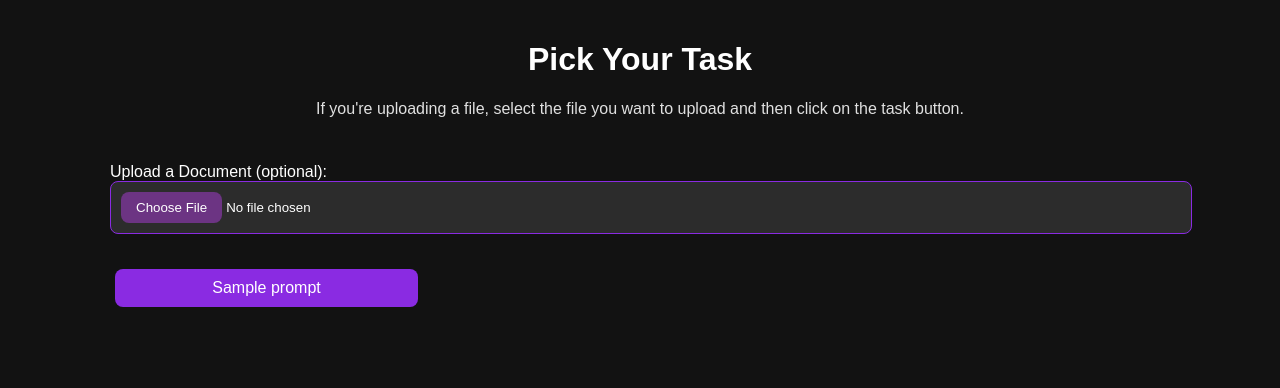
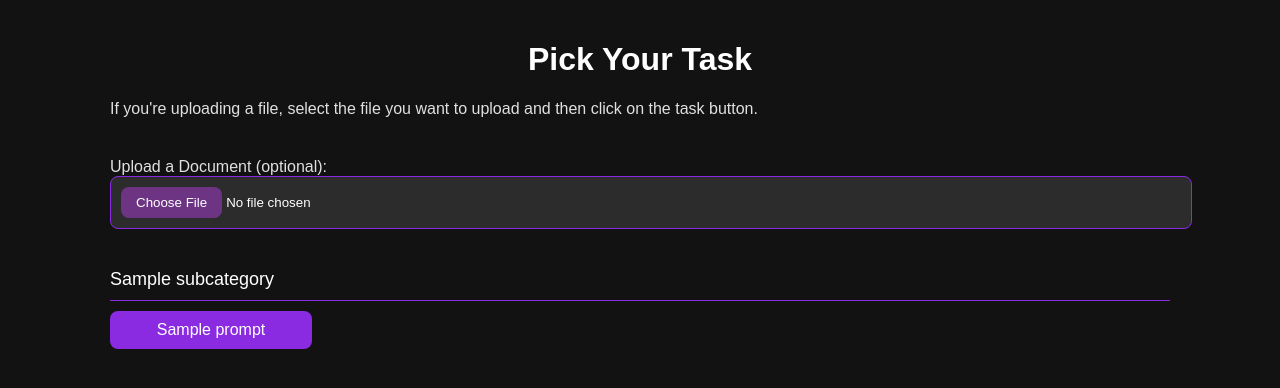
Before and after one commit to Wyzard-AI/les_socialites, a Flask app: template flask_app/templates/prompt_menu.html in a window 1280 px wide. Shown: the top 388 px of the page. Run offline with Flask 3, Linux system fonts and the light colour scheme; the template is opened without the code that fills it: most values are stand-ins (such as "Sample title", 1, 10 or a date in 2020); parts of the project's set-up code (start-up, migrations or seed data) failed here and were passed over; some libraries are stand-ins or nearby versions.

Commit message:
added subcategories in prompt menu and fixed upload doc issue

```diff
--- a/flask_app/app.py
+++ b/flask_app/app.py
@@ -12,7 +12,6 @@ from openai import OpenAI
 from werkzeug.utils import secure_filename
 from docx import Document
 from markdown2 import markdown
-#from urllib.parse import quote
 
 ### FUNCTIONS START ###
 def get_secret(secret_name):
@@ -160,6 +159,9 @@ app.secret_key = get_secret('les-socialites-app-secret-key')
 
 app.permanent_session_lifetime = timedelta(minutes=10)
 
+# Set maximum file size to 16MB
+app.config['MAX_CONTENT_LENGTH'] = 16 * 1024 * 1024
+
 project_id = 'les-socialites-chat-gpt'
 dataset_id = 'prompt_manager'
 table_id = 'prompts'
@@ -176,19 +178,6 @@ openai_client = OpenAI(api_key=openai_api_key)
 def make_session_permanent():
     session.permanent = True
 
-# @app.route('/')
-# def index():
-#     # Fetch categories from BigQuery
-#     query = f"""
-#         SELECT DISTINCT category
-#         FROM `{project_id}.{dataset_id}.{table_id}`
-#         WHERE is_deleted = FALSE
-#     """
-#     query_job = bigquery_client.query(query)
-#     categories = [row.category for row in query_job.result()]
-
-#     return render_template('index.html', categories=categories)
-
 @app.route('/')
 def index():
     categories = ['Sales',
@@ -197,8 +186,8 @@ def index():
                 'Social Media',
                 'Web',
                 'Legal Advisor',
-                'Event Organizer',
-                'Grammar/Translation',
+                'Event Planning',
+                'Spellcheck/Translation',
                 'Multi-Channel Campaign',
                 'HR',
                 'SEO',
@@ -235,26 +224,43 @@ def clear_conversation():
 @app.route('/prompt-menu')
 def prompt_menu():
     category = request.args.get('category')
-    subcategory = request.args.get('subcategory')
 
-    # Fetch distinct subcategories based on the selected category
-    query = f"""
-        SELECT DISTINCT subcategory
-        FROM `{project_id}.{dataset_id}.{table_id}`
-        WHERE is_deleted = FALSE AND category = @category AND subcategory IS NOT NULL
-    """
-    query_config = bigquery.QueryJobConfig(
-        query_parameters=[
-            bigquery.ScalarQueryParameter("category", "STRING", category)
-        ]
-    )
+    if category:
+        # Fetch distinct subcategories and their associated prompts based on the selected category
+        query = f"""
+            SELECT subcategory, prompt, button_name
+            FROM `{project_id}.{dataset_id}.{table_id}`
+            WHERE is_deleted = FALSE AND category = @category
+            ORDER BY subcategory, prompt
+        """
+        query_config = bigquery.QueryJobConfig(
+            query_parameters=[
+                bigquery.ScalarQueryParameter("category", "STRING", category)
+            ]
+        )
+    else:
+        # Fetch all prompts when no category is specified
+        query = f"""
+            SELECT category, subcategory, prompt, button_name
+            FROM `{project_id}.{dataset_id}.{table_id}`
+            WHERE is_deleted = FALSE
+            ORDER BY category, subcategory, prompt
+        """
+        query_config = None  # No query parameters needed for this query
+
     query_job = bigquery_client.query(query, job_config=query_config)
-    subcategories = [row.subcategory for row in query_job.result()]
 
-    prompts = fetch_prompts_from_bigquery(project_id, dataset_id, table_id, category=category, subcategory=subcategory)
+    # Organize prompts by subcategory
+    prompts_by_subcategory = {}
+    for row in query_job.result():
+        if row.subcategory not in prompts_by_subcategory:
+            prompts_by_subcategory[row.subcategory] = []
+        prompts_by_subcategory[row.subcategory].append({
+            'prompt': row.prompt,
+            'button_name': row.button_name
+        })
 
-    return render_template('prompt_menu.html', prompts=prompts, subcategories=subcategories)
-
+    return render_template('prompt_menu.html', category=category, prompts_by_subcategory=prompts_by_subcategory)
 
 @app.route('/manage-prompts')
 def manage_prompts():
@@ -323,14 +329,12 @@ def submit_prompt():
     formatted_response = markdown(response)
 
     # Append the assistant's response to the conversation
-    #conversation.append({"role": "assistant", "content": formatted_response})
     conversation.append({"role": "assistant", "content": formatted_response})
 
     # Store the conversation in the session
     session['conversation'] = conversation
 
     # URL-encode the prompt, response, and category to ensure they are safe for use in a URL
-    #return redirect(f'/thank-you?prompt={prompt}&response={quote(formatted_response)}&category={sanitized_category}')
     return render_template('results.html', prompt=prompt, response=formatted_response, conversation=conversation)
 
 @app.route('/view-prompt', methods=['GET', 'POST'])
@@ -510,8 +514,8 @@ def prompt_categories():
         "Social Media": "❤️",
         "Web": "🌐",
         "Legal Advisor": "⚖️",
-        "Event Organizer": "🎉",
-        "Grammar/Translation": "✍️",
+        "Event Planning": "🎉",
+        "Spellcheck/Translation": "✍️",
         "Multi-Channel Campaign": "💌",
         "HR": "💼",
         "SEO": "🔍",
@@ -605,7 +609,7 @@ def add_categories():
     rows_to_insert = [
         {
             "id": str(uuid.uuid4()),
-            "prompt": "Placeholder",
+            "prompt": None,
             "category": category,
             "subcategory": None,
             "button_name": None,
@@ -672,7 +676,7 @@ def add_subcategories():
     rows_to_insert = [
         {
             "id": str(uuid.uuid4()),
-            "prompt": "placeholder",
+            "prompt": None,
             "category": category,
             "subcategory": subcategory,
             "button_name": None,
--- a/flask_app/templates/prompt_menu.html
+++ b/flask_app/templates/prompt_menu.html
@@ -19,54 +19,61 @@
         }
 
         .container {
-            max-width: 1100px; /* Slightly smaller width for better fit */
+            max-width: 1100px;
             margin: 0 auto;
             padding: 0 20px;
             box-sizing: border-box;
+        }
+
+        .subcategory {
+            font-size: 18px;
+            color: #ffffff;
+            margin-bottom: 10px;
+            padding-top: 20px;
+            padding-bottom: 10px;
+            border-bottom: 1px solid #8a2be2;
+        }
+
+        .prompts-container {
+            display: flex;
+            flex-wrap: wrap;
+            gap: 10px;
+            margin-bottom: 30px;
+            align-items: center;
+        }
+
+        .prompt {
+            background-color: #8a2be2; /* Matte purple background */
+            border: none; /* Remove any border */
+            color: #ffffff; /* White text */
+            cursor: pointer;
+            font-size: 16px;
+            padding: 10px;
+            border-radius: 8px;
+            width: calc(20% - 10px); /* Adjust based on the desired number of prompts per row */
+            text-align: center;
+            transition: background-color 0.3s;
+        }
+
+        .prompt button {
+            background-color: transparent; /* Ensures there's no extra background */
+            color: inherit; /* Inherit white text color */
+            border: none; /* Remove any border */
+            width: 100%; /* Make button fill the entire area */
+            height: 100%; /* Make button fill the entire area */
+            padding: 0; /* Reset padding */
+            margin: 0; /* Reset margin */
+            font-size: inherit; /* Inherit font size */
+        }
+
+        .prompt:hover {
+            background-color: #6C3483; /* Slightly darker purple on hover */
         }
 
         .alert-info {
             background-color: transparent;
             color: #e0e0e0;
             margin-bottom: 40px;
-        }
-
-        .form-control {
-            background-color: #2c2c2c;
-            color: #ffffff;
-            border: 1px solid #8a2be2;
-            border-radius: 8px;
-        }
-
-        .form-control-select {
-            background-color: #2c2c2c;
-            color: #ffffff;
-            border: 1px solid #8a2be2;
-            border-radius: 8px;
-            padding: 10px;
-            width: 100%;
-        }
-
-        .btn-primary, .btn-outline-primary {
-            background-color: #8a2be2;
-            border: none;
-            color: #ffffff;
-            cursor: pointer;
-            font-size: 16px;
-            padding: 10px;
-            border-radius: 8px;
-            width: 100%;
-            text-align: center;
-            transition: background-color 0.3s;
-        }
-
-        .btn-primary:hover, .btn-outline-primary:hover {
-            background-color: #6C3483;
-        }
-
-        .btn-outline-primary {
-            background-color: #8a2be2;
-            border: none;
         }
 
         .file-input {
@@ -89,103 +96,54 @@
             cursor: pointer;
         }
 
-        .card {
-            background-color: #1e1e1e;
-            border: none;
-            color: #e0e0e0;
-            margin-bottom: 20px;
-            border-radius: 8px;
-            box-shadow: 0 0 10px rgba(0, 0, 0, 0.5);
-        }
-
-        .d-flex {
-            display: flex;
-            flex-wrap: wrap;
-            justify-content: space-between;
-            gap: 10px; /* Reduced gap for better fit */
-        }
-
-        .form-container {
-            width: calc(30% - 15px); /* Slightly smaller width for each prompt */
-            margin: 5px;
-        }
-
-        .mb-3 {
-            margin-top: 45px;
-            margin-bottom: 10px;
-        }
-
-        .text-center {
-            text-align: center;
-        }
-
-        .mt-3 {
-            margin-top: 10px;
-        }
-
-        .form-label {
-            color: #ffffff;
-            margin-bottom: 10px;
-        }
-
-        .form-control {
-            font-size: 14px;
-            padding: 12px;
-        }
-
         @media (max-width: 992px) {
-            .form-container {
-                width: calc(50% - 15px); /* Two prompts per row on medium screens */
+            .prompt {
+                width: calc(33.33% - 10px); /* Three prompts per row on medium screens */
             }
         }
 
         @media (max-width: 768px) {
-            .form-container {
-                width: calc(50% - 15px); /* Two prompts per row on smaller screens */
+            .prompt {
+                width: calc(50% - 10px); /* Two prompts per row on smaller screens */
             }
         }
 
         @media (max-width: 480px) {
-            .form-container {
-                width: calc(100% - 15px); /* One prompt per row on extra small screens */
+            .prompt {
+                width: calc(100% - 10px); /* One prompt per row on extra small screens */
             }
         }
     </style>
 </head>
 <body>
-    <div class="container my-5">
-        <h1 class="text-center mb-4">Pick Your Task</h1>
-
-        <!-- Usage Note -->
+    <div class="container">
+        <h1>Pick Your Task</h1>
         <div class="alert alert-info text-center" role="alert">
             If you're uploading a file, select the file you want to upload and then click on the task button.
         </div>
 
-        <!-- Single Upload Document Button -->
-        <form action="/upload-file" method="POST" enctype="multipart/form-data" class="mb-4">
+        <!-- Combined Upload Document and Prompt Selection Form -->
+        <form action="/view-prompt" method="POST" enctype="multipart/form-data">
             <div class="mb-3">
                 <label for="file" class="form-label">Upload a Document (optional):</label>
                 <input type="file" class="file-input" name="file" id="file" accept=".txt,.docx,.pdf">
             </div>
-        </form>
 
-        <div class="d-flex flex-wrap justify-content-center">
-            {% if prompts %}
+            {% for subcategory, prompts in prompts_by_subcategory.items() %}
+                <div class="subcategory">
+                    {{ subcategory }}
+                </div>
+                <div class="prompts-container">
                     {% for prompt in prompts %}
-                    <div class="form-container">
-                        <form action="/view-prompt" method="POST" class="m-2">
                         <input type="hidden" name="prompt" value="{{ prompt.prompt }}">
-                            <input type="hidden" name="category" value="{{ request.args.get('category') }}">
-                            <button type="submit" class="btn btn-outline-primary">
+                        <input type="hidden" name="category" value="{{ category }}">
+                        <button type="submit" class="prompt">
                             {{ prompt.button_name if prompt.button_name else prompt.prompt }}
                         </button>
-                        </form>
+                    {% endfor %}
                 </div>
             {% endfor %}
-            {% else %}
-                <p class="text-center">No prompts available.</p>
-            {% endif %}
-        </div>
+        </form>
     </div>
 </body>
 </html>
```
Also changed, not shown: flask_app/app.yaml (+18 -17 lines). Lines whose indentation alone changed are shown as unchanged.
